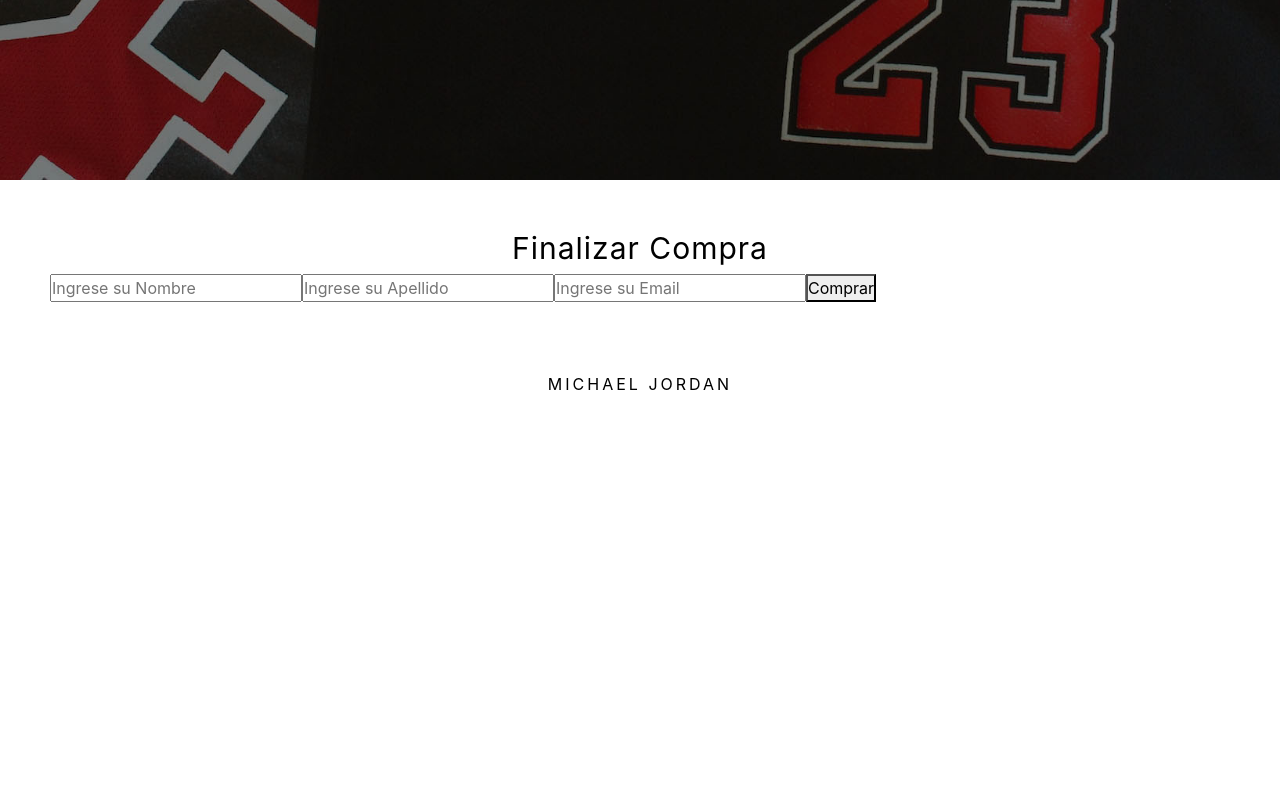
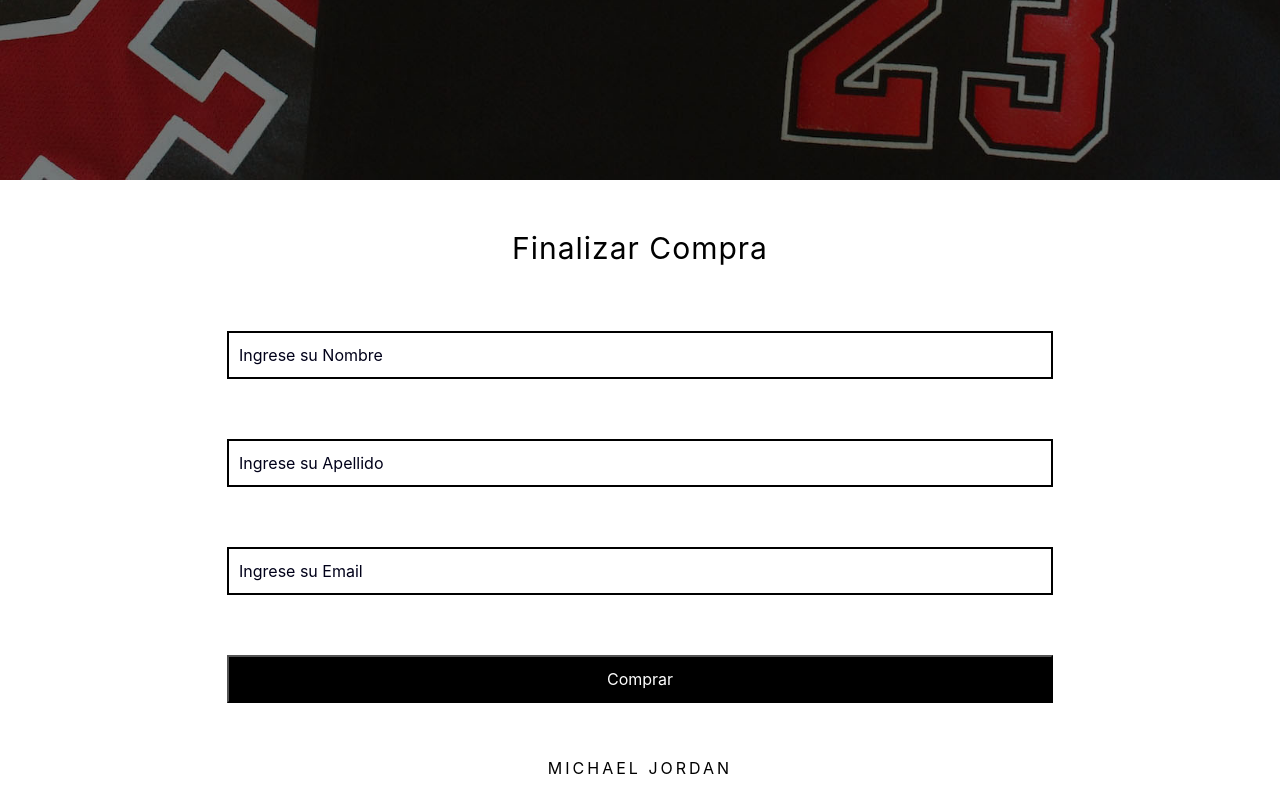
Before and after one commit to maxicassarino/jordan, a React (Create React App) app: page /checkout in a window 1280 px wide. Shown: the part 617-1417 px from the top of the page. Before the commit the page ends 1033 px from the top, so only its background shows below. Built offline with nearby package versions, Linux system fonts and the light colour scheme.

Commit message:
Version 6.0

```diff
--- a/src/Components/Nav/NavBar.css
+++ b/src/Components/Nav/NavBar.css
@@ -48,3 +48,47 @@
 i {
     font-size: 20px;
 }
+
+#form {
+    margin: 35px auto;
+    height: 350px;
+    width: 70%;
+    display: flex;
+    flex-direction: column;
+}
+
+#form input {
+    width: 100%;
+    margin: 30px 0vw;
+    padding: 10px;
+    font-size: 1em;
+    border: 2px solid black
+}
+
+#form input::placeholder {
+    color: rgb(0, 0, 25);
+}
+
+#form input:focus {
+    background-color: rgb(82, 4, 4);
+    color: white;
+    transition: 1s;
+}
+
+#form input:focus::placeholder {
+    color: white;
+    transition: 1s;
+}
+
+#submit {
+    margin: 30px 0px;
+    padding: 10px;
+    background-color: black;
+    color: white;
+}
+
+#submit:hover {
+    background-color: white;
+    color: rgb(82, 4, 4);
+    transition: 1s;
+}
--- a/src/Components/Nav/NavComponents/Checkout/Checkout.jsx
+++ b/src/Components/Nav/NavComponents/Checkout/Checkout.jsx
@@ -20,6 +20,9 @@ function Checkout() {
     const [apellido, setApellido] = useState('');
     const [email, setEmail] = useState('');
 
+    // Estado de la compra
+    const [compraRealizada, setCompraRealizada] = useState(false);
+
     // Compra
 
     function handlePurchase() {
@@ -30,6 +33,7 @@ function Checkout() {
         }
         console.log(compra)
         setCarrito([]);
+        setCompraRealizada(true);
     }
 
     const calcularTotal = (carrito) => {
@@ -39,11 +43,25 @@ function Checkout() {
 
     return (
         <div className="Seccion" id="scroll" style={styles.container}>
-            <h4>Finalizar Compra</h4>
-            <input type="text" placeholder='Ingrese su Nombre' onChange={(e) => setNombre(e.target.value)}/>
-            <input type="text" placeholder='Ingrese su Apellido' onChange={(e) => setApellido(e.target.value)}/>
-            <input type="email" placeholder='Ingrese su Email' onChange={(e) => setEmail(e.target.value)}/>
-            <button onClick={handlePurchase}>Comprar</button>
+            {compraRealizada ? (
+                <div>
+                    <h4>{`Gracias por realizar su compra, ${nombre} ${apellido}!`}</h4>
+                    <br />
+                    <center>
+                        <p>{`Consulte el pedido en su casilla de email: ${email}`}</p>
+                    </center>
+                </div>
+            ) : (
+                <div>
+                    <h4>Finalizar Compra</h4>
+                    <div id='form'>
+                        <input type="text" placeholder='Ingrese su Nombre' onChange={(e) => setNombre(e.target.value)}/>
+                        <input type="text" placeholder='Ingrese su Apellido' onChange={(e) => setApellido(e.target.value)}/>
+                        <input type="email" placeholder='Ingrese su Email' onChange={(e) => setEmail(e.target.value)}/>
+                        <button onClick={handlePurchase} id='submit'>Comprar</button>
+                    </div>
+                </div>
+            )}
         </div>
     )
 }
```
